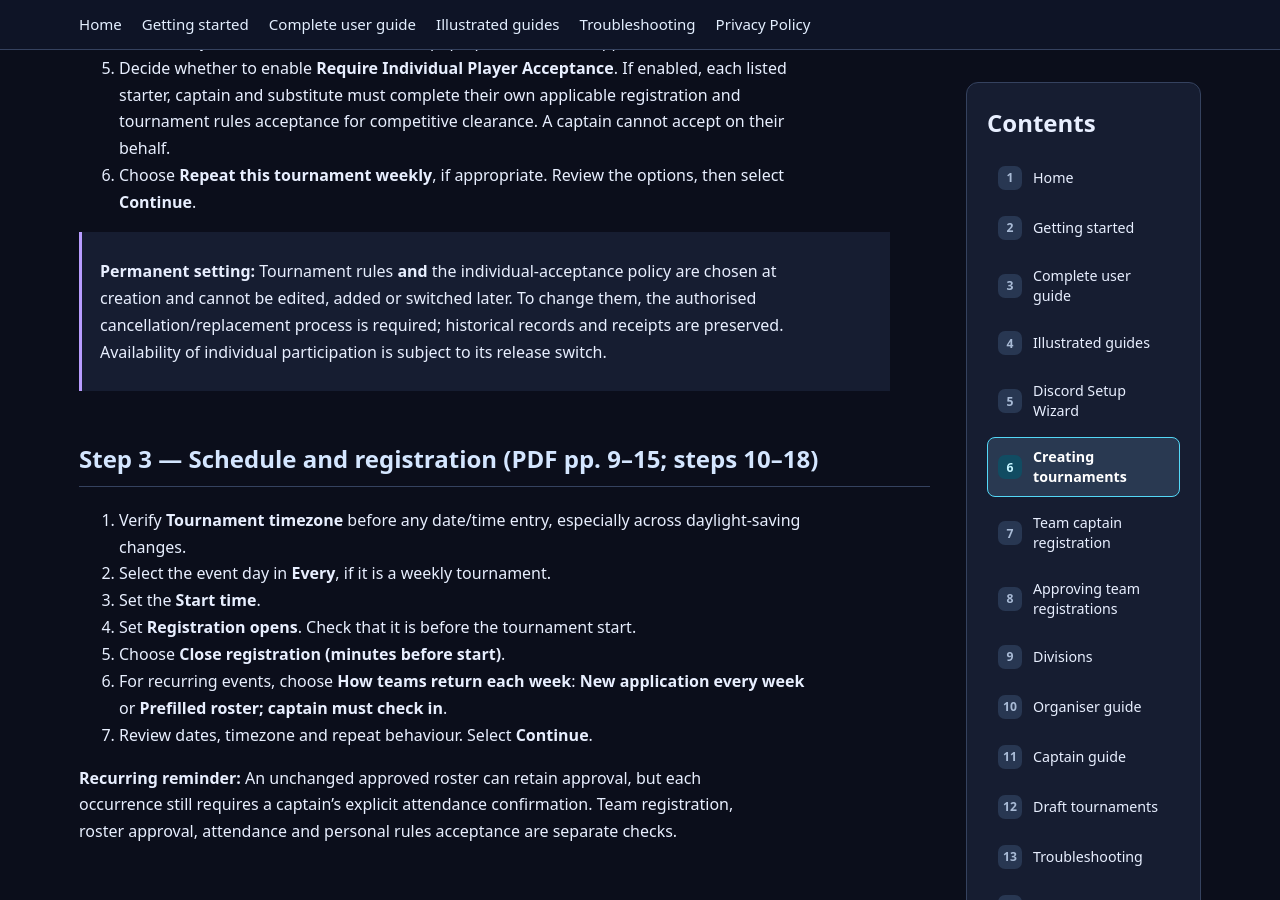
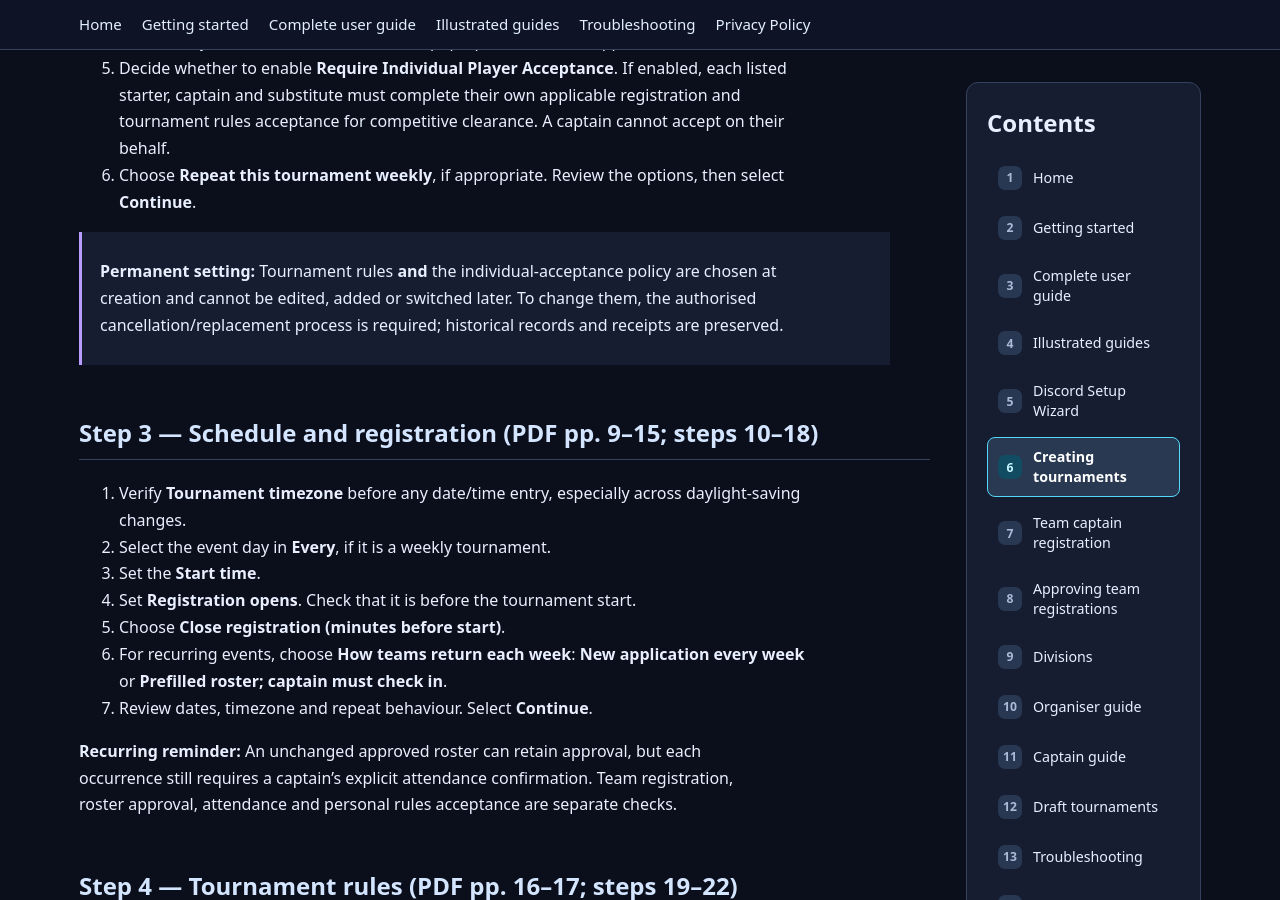
Before and after one commit to dev-dyly/bracket-control-wiki, a Jekyll site: the page built from guides/tournament-creation.md, in a window 1280 px wide and 900 px high, scrolled down 946 px. Built offline with Jekyll 4.4.1, drawn with Linux system fonts in a browser that asks for light colours.

Commit message:
docs: describe current feature behavior without version comparisons

```diff
--- a/guides/tournament-creation.md
+++ b/guides/tournament-creation.md
@@ -24,7 +24,7 @@ This procedure follows the supplied **Bracket Control Tournament Creation User G
 8. Decide whether to enable **Require Individual Player Acceptance**. If enabled, each listed starter, captain and substitute must complete their own applicable registration and tournament rules acceptance for competitive clearance. A captain cannot accept on their behalf.
 9. Choose **Repeat this tournament weekly**, if appropriate. Review the options, then select **Continue**.
 
-> **Permanent setting:** Tournament rules **and** the individual-acceptance policy are chosen at creation and cannot be edited, added or switched later. To change them, the authorised cancellation/replacement process is required; historical records and receipts are preserved. Availability of individual participation is subject to its release switch.
+> **Permanent setting:** Tournament rules **and** the individual-acceptance policy are chosen at creation and cannot be edited, added or switched later. To change them, the authorised cancellation/replacement process is required; historical records and receipts are preserved.
 
 ## Step 3 — Schedule and registration (PDF pp. 9–15; steps 10–18)
 
```
